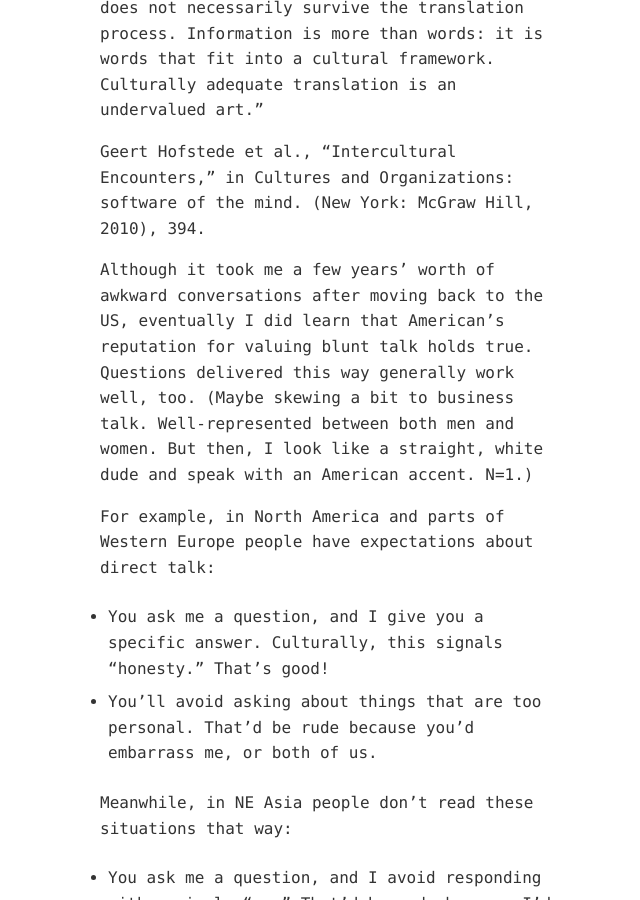
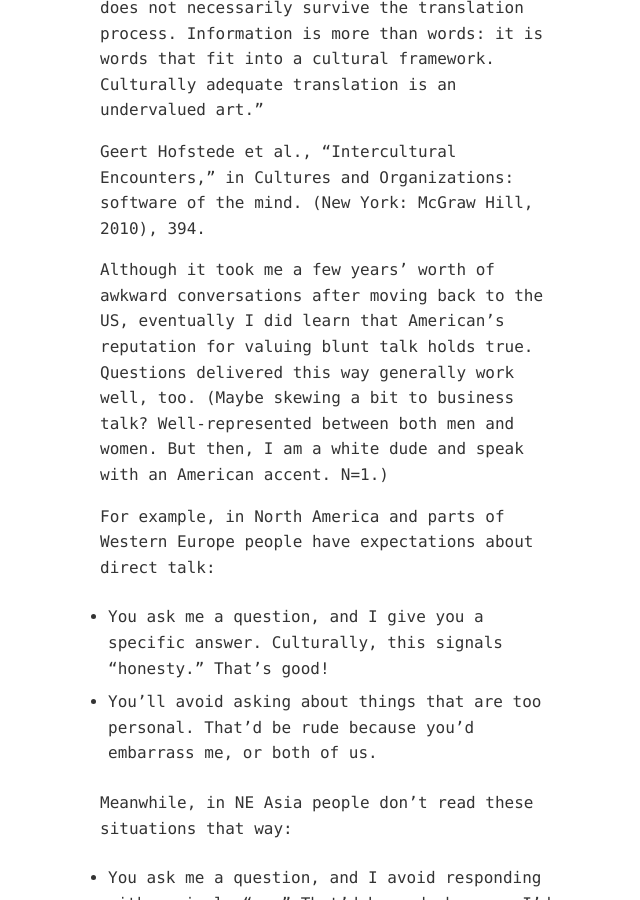
Before and after one commit to zachmccabe/zachmccabe.github.io, a Jekyll site: the page built from _travel/dumb-questions.md, in a window 1280 px wide and 900 px high, scrolled down 2724 px. Shown: the whole window, without its empty margins (308-948 px from the left). Built offline with Jekyll 4.4.1, drawn with Linux system fonts in a browser that asks for light colours.

Commit message:
Update dumb-questions.md

```diff
--- a/_travel/dumb-questions.md
+++ b/_travel/dumb-questions.md
@@ -54,7 +54,7 @@ When you're working across cultures or languages it's important to think about h
 >
 > Geert Hofstede et al., "Intercultural Encounters," in Cultures and Organizations: software of the mind. (New York: McGraw Hill, 2010), 394.
 
-Although it took me a few years' worth of awkward conversations after moving back to the US, eventually I did learn that American's reputation for valuing blunt talk holds true. Questions delivered this way generally work well, too. (Maybe skewing a bit to business talk. Well-represented between both men and women. But then, I look like a straight, white dude and speak with an American accent. N=1.)
+Although it took me a few years' worth of awkward conversations after moving back to the US, eventually I did learn that American's reputation for valuing blunt talk holds true. Questions delivered this way generally work well, too. (Maybe skewing a bit to business talk? Well-represented between both men and women. But then, I am a white dude and speak with an American accent. N=1.)
 
 For example, in North America and parts of Western Europe people have expectations about direct talk:
 
```
